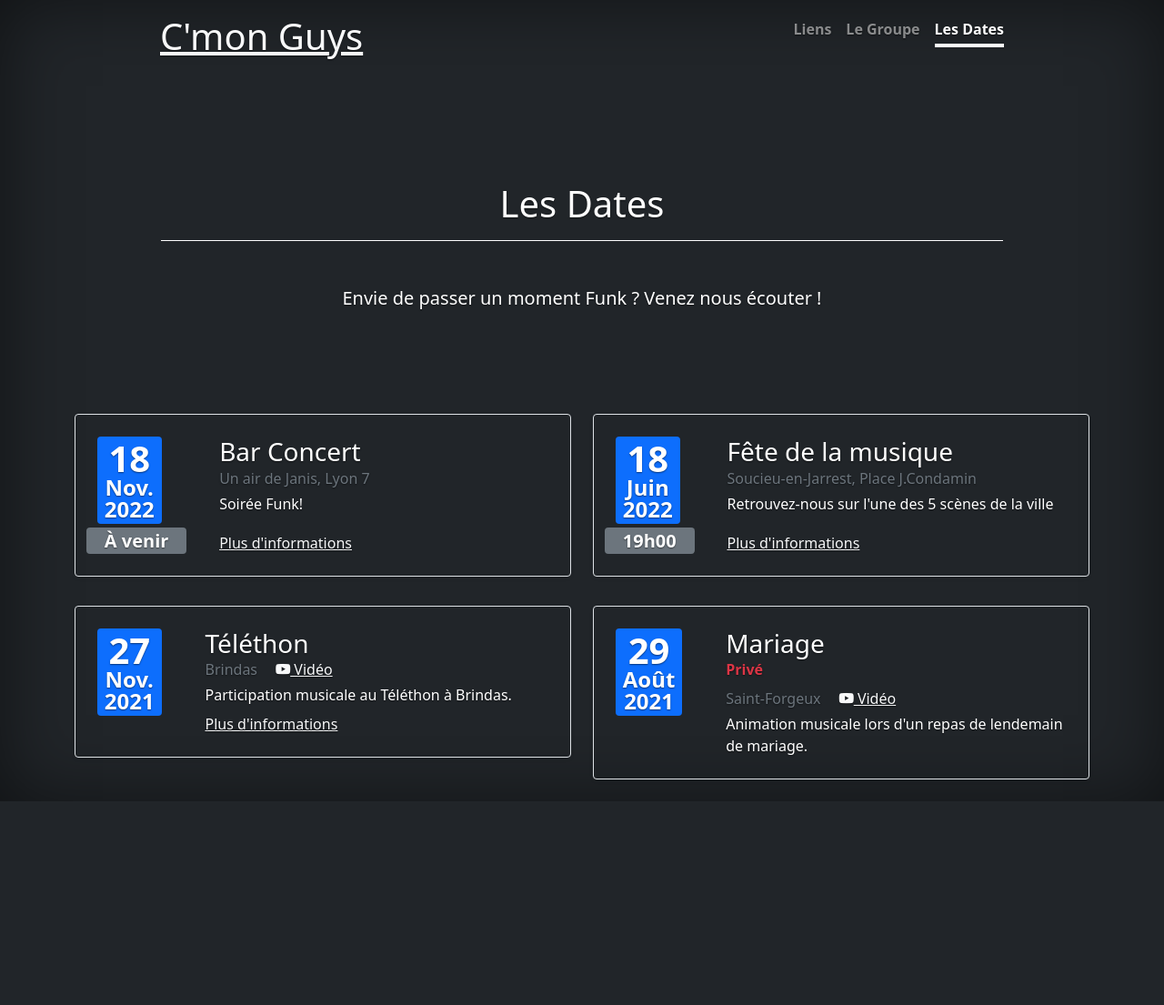
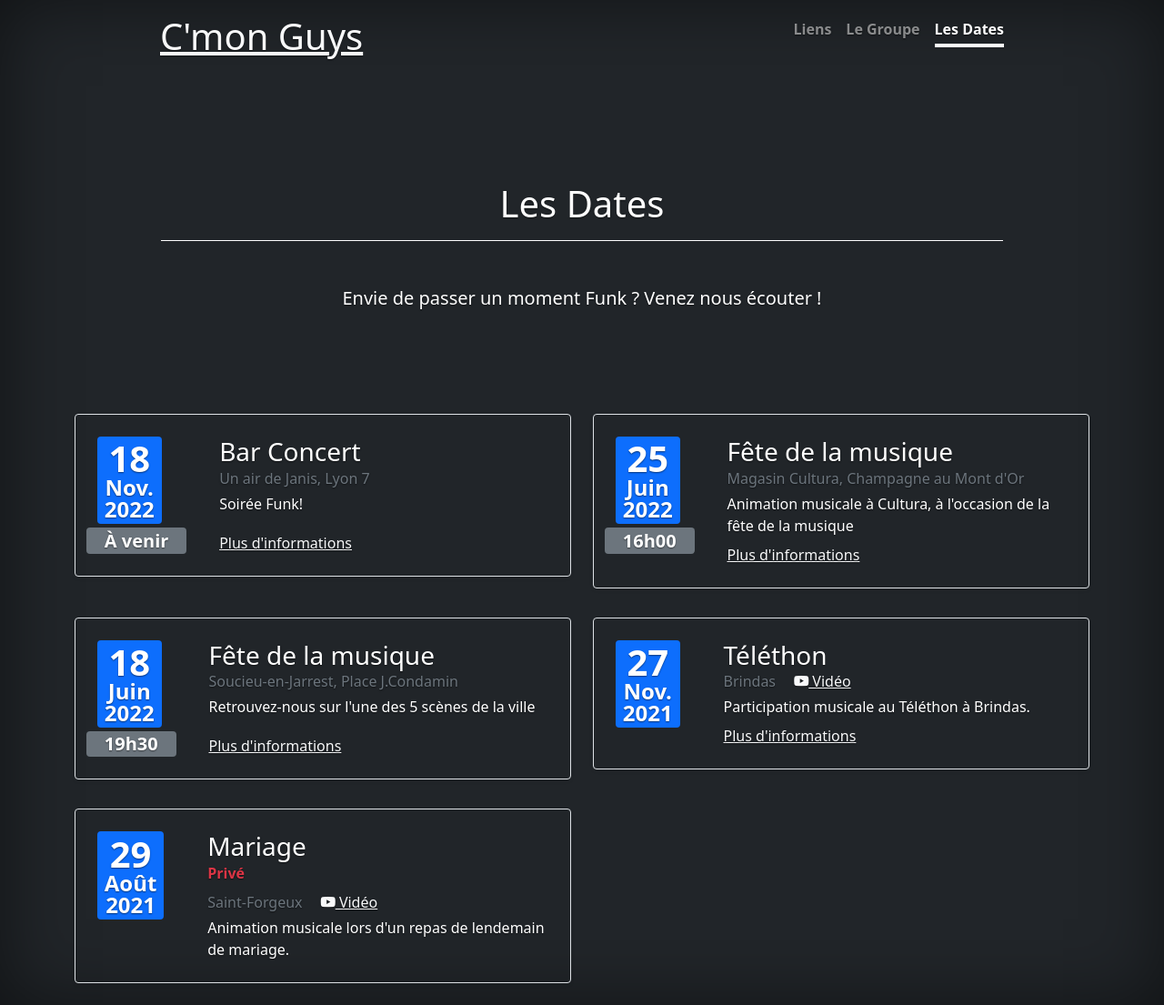
Before and after one commit to b-viguier/cmonguys-website, a Jekyll site: the page built from dates.html, in a window 1280 px wide. Shown: the whole page at 91% size. Built offline with Jekyll 4.4.1, drawn with Linux system fonts in a browser that asks for light colours; before the commit the page ends 900 px from its top, so only the background shows below that.

Commit message:
Update dates

```diff
--- a/_data/events.yml
+++ b/_data/events.yml
@@ -22,11 +22,21 @@
 - date_day: 18
   date_month: Juin
   date_year: 2022
-  date_hour: 19h00
+  date_hour: 19h30
   title: Fête de la musique
   location: "Soucieu-en-Jarrest, Place J.Condamin"
-  url: http://soucieu-en-jarrest.fr/component/acym/archive/271-soucieu-info-2-juin-2022.html?userid=10326-qwSLOThteiOaQC&tmpl=raw
+  url: http://www.soucieu-en-jarrest.fr/images/pdf/Fly_Soucieu_fete_a_diffuser.pdf
   desc: "Retrouvez-nous sur l'une des 5 scènes de la ville"
+  video_link: ~
+
+- date_day: 25
+  date_month: Juin
+  date_year: 2022
+  date_hour: 16h00
+  title: Fête de la musique
+  location: "Magasin Cultura, Champagne au Mont d'Or"
+  url: https://www.cultura.com/les-magasins/cultura-champagne-mont-d-or.html
+  desc: "Animation musicale à Cultura, à l'occasion de la fête de la musique"
   video_link: ~
 
 - date_day: 18
```
